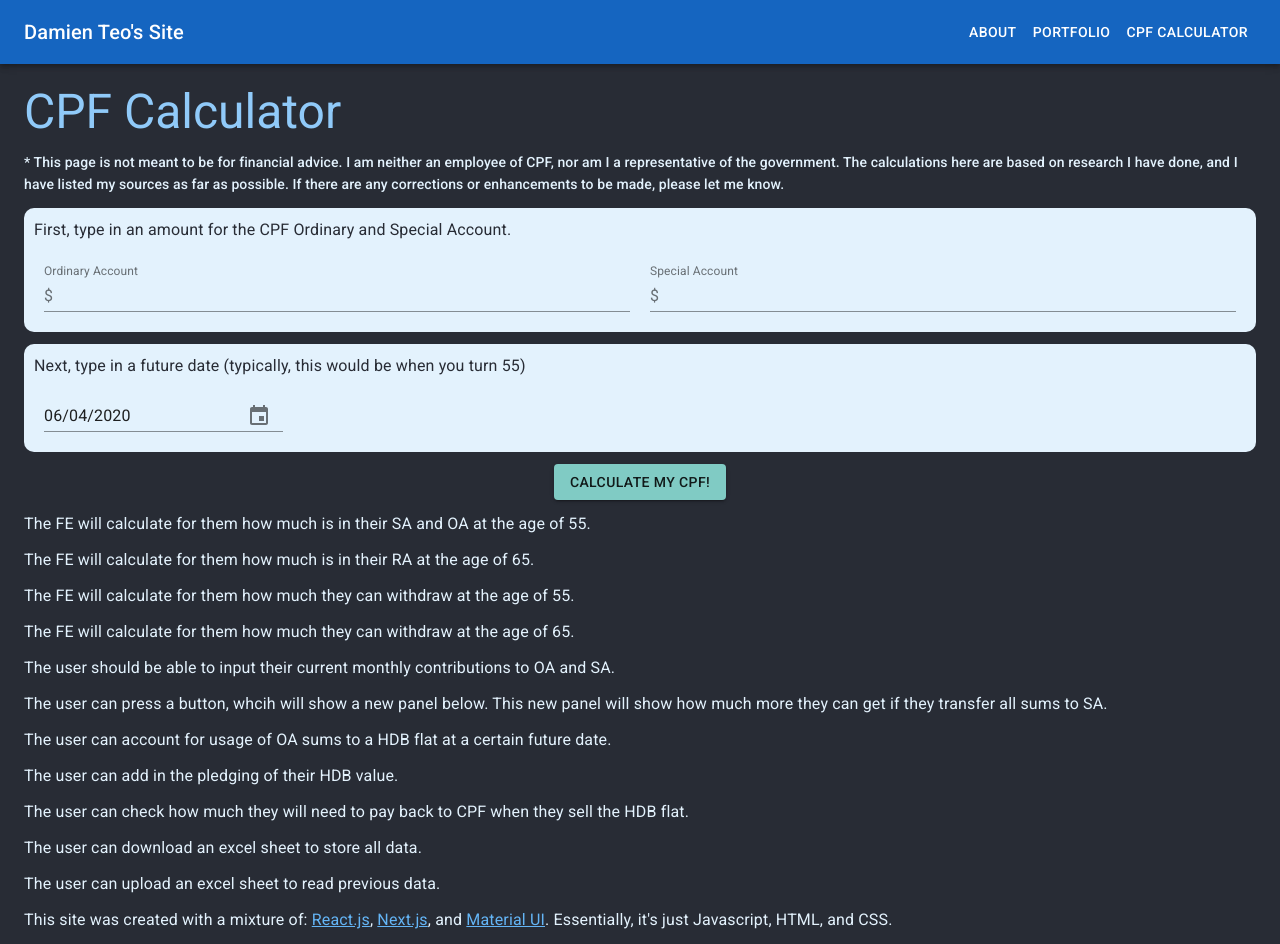
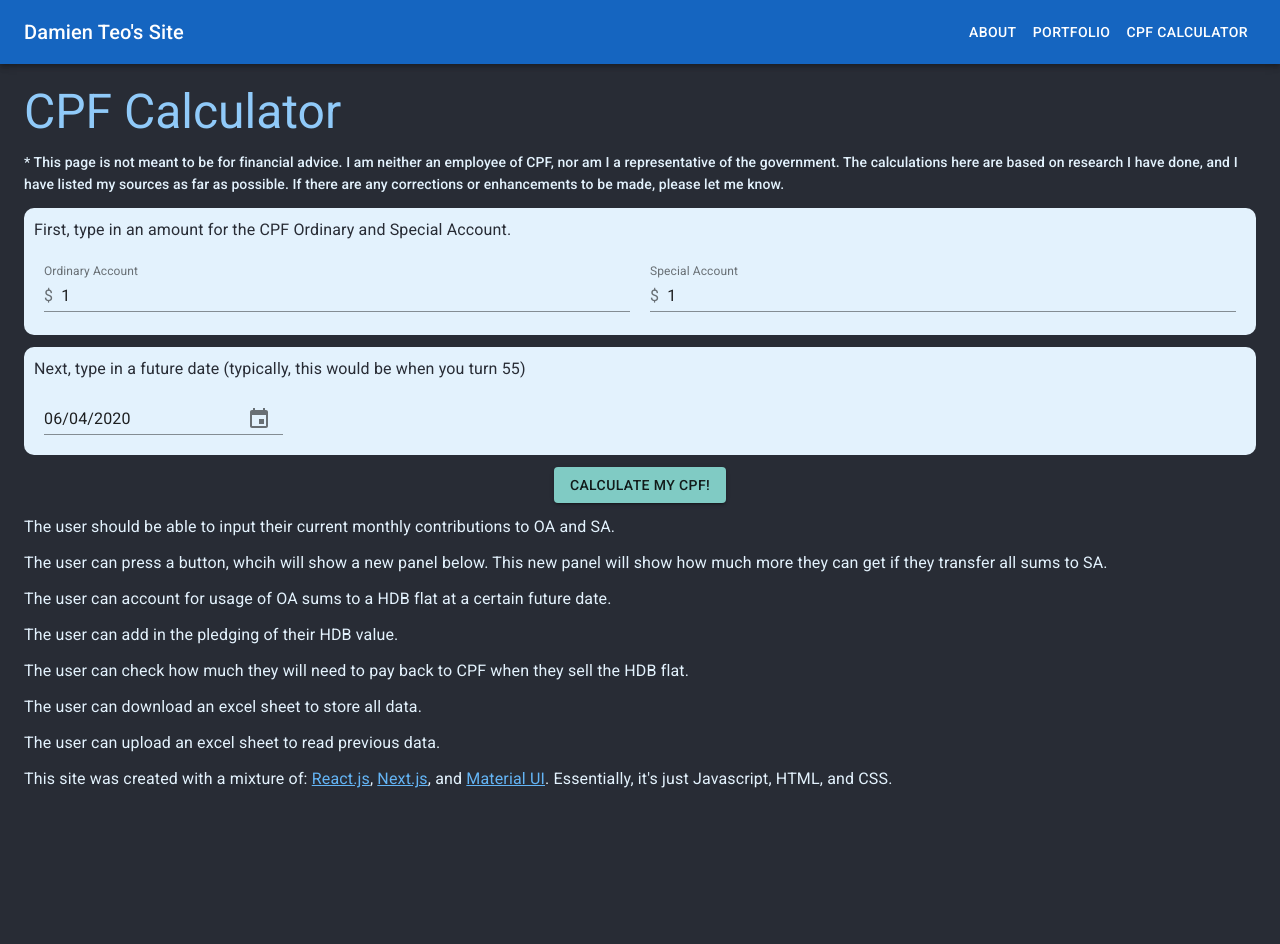
Before and after one commit to damienteo/my-app, a Next.js app: page /cpf-calculator in a window 1280 px wide. After the commit the page ends 803 px from the top, so only its background shows below. Built offline with nearby package versions, Linux system fonts and the light colour scheme.

Commit message:
Add calculation functions

```diff
--- a/components/common/currencyInput.jsx
+++ b/components/common/currencyInput.jsx
@@ -1,13 +1,14 @@
 import React from 'react'
 import {
   FormControl,
+  FormHelperText,
   Input,
   InputAdornment,
   InputLabel,
 } from '@material-ui/core/'
 
 const CurrencyInput = (props) => {
-  const { label, value, field, handleChange } = props
+  const { label, value, field, handleChange, error, helperText } = props
 
   return (
     <FormControl fullWidth>
@@ -17,8 +18,10 @@ const CurrencyInput = (props) => {
         value={value}
         onChange={handleChange(field)}
         type="number"
+        error={error}
         startAdornment={<InputAdornment position="start">$</InputAdornment>}
       />
+      <FormHelperText id="component-error-text">{helperText}</FormHelperText>
     </FormControl>
   )
 }
--- a/components/views/cpfCalculator.jsx
+++ b/components/views/cpfCalculator.jsx
@@ -13,6 +13,7 @@ import ExternalLink from '../common/externalLink'
 import CurrencyInput from '../common/currencyInput'
 import Section from '../common/section'
 import { cyan, teal } from '@material-ui/core/colors/'
+import { calculateFutureValues } from '../../utils/cpfCalculator'
 
 const useStyles = makeStyles((theme) => ({
   paragraph: {
@@ -24,6 +25,7 @@ const useStyles = makeStyles((theme) => ({
   },
   buttonWrapper: {
     textAlign: 'center',
+    marginBottom: `${theme.spacing(1.5)}px`,
   },
   button: {
     backgroundColor: teal[200],
@@ -48,15 +50,55 @@ const CPFCalculatorPage = () => {
   const classes = useStyles()
 
   const [values, setValues] = useState({
-    ordinaryAccount: '',
-    specialAccount: '',
+    ordinaryAccount: 1,
+    specialAccount: 1,
   })
   const [selectedDate, handleDateChange] = useState(new Date())
+
+  const [errors, setErrors] = useState({})
+  const [isCalculating, setCalculating] = useState(false)
+
+  const [futureValues, setFutureValues] = useState({
+    yearsTill55: undefined,
+    ordinaryAccount: undefined,
+    specialAccount: undefined,
+  })
+
+  const validateValues = () => {
+    const nextErrors = {}
+
+    Object.keys(values).map((field) => {
+      if (values[field] < 1) {
+        nextErrors[field] = 'Please enter a value larger than 0'
+      } else {
+        nextErrors[field] = undefined
+      }
+    })
+
+    setErrors({ ...nextErrors })
+
+    return nextErrors
+  }
 
   const handleChange = (prop) => (event) => {
     setValues({ ...values, [prop]: event.target.value })
   }
-  console.log('selectedDate', selectedDate)
+
+  const handleSubmit = () => {
+    const nextErrors = validateValues()
+
+    const isCorrectInput = Object.values(nextErrors).every(
+      (el) => el === undefined
+    )
+
+    if (isCorrectInput) {
+      const nextFutureValues = calculateFutureValues(values, selectedDate)
+      setFutureValues(nextFutureValues)
+      console.log('futureValues', futureValues)
+      setCalculating(true)
+    }
+  }
+
   return (
     <MuiPickersUtilsProvider utils={DateFnsUtils}>
       <Layout>
@@ -78,11 +120,18 @@ const CPFCalculatorPage = () => {
           </Paragraph>
           <Grid container>
             {cpfAccounts.map((account) => (
-              <Grid item sm={6} className={classes.inputWrapper}>
+              <Grid
+                item
+                sm={6}
+                className={classes.inputWrapper}
+                key={account.field}
+              >
                 <CurrencyInput
                   value={values[account.field]}
                   label={account.label}
                   field={account.field}
+                  error={errors && errors[account.field]}
+                  helperText={errors && errors[account.field]}
                   handleChange={handleChange}
                 />
               </Grid>
@@ -106,27 +155,40 @@ const CPFCalculatorPage = () => {
           </Grid>
         </Section>
         <div className={classes.buttonWrapper}>
-          <Button variant="contained" className={classes.button}>
+          <Button
+            variant="contained"
+            className={classes.button}
+            onClick={handleSubmit}
+          >
             Calculate my CPF!
           </Button>
         </div>
 
-        <Paragraph>
-          The FE will calculate for them how much is in their SA and OA at the
-          age of 55.
-        </Paragraph>
-        <Paragraph>
-          The FE will calculate for them how much is in their RA at the age of
-          65.
-        </Paragraph>
-        <Paragraph>
-          The FE will calculate for them how much they can withdraw at the age
-          of 55.
-        </Paragraph>
-        <Paragraph>
-          The FE will calculate for them how much they can withdraw at the age
-          of 65.
-        </Paragraph>
+        {/* Calculation*/}
+        {isCalculating && (
+          <Section>
+            <Paragraph className={classes.paragraph}>
+              The FE will calculate for them how much is in their SA and OA at
+              the age of 55.
+            </Paragraph>
+            {futureValues.ordinaryAccount}
+            {futureValues.specialAccount}
+            {futureValues.yearsTill55}
+            <Paragraph className={classes.paragraph}>
+              The FE will calculate for them how much is in their RA at the age
+              of 65.
+            </Paragraph>
+            <Paragraph className={classes.paragraph}>
+              The FE will calculate for them how much they can withdraw at the
+              age of 55.
+            </Paragraph>
+            <Paragraph className={classes.paragraph}>
+              The FE will calculate for them how much they can withdraw at the
+              age of 65.
+            </Paragraph>
+          </Section>
+        )}
+
         <Paragraph>
           The user should be able to input their current monthly contributions
           to OA and SA.
--- a/package.json
+++ b/package.json
@@ -14,6 +14,7 @@
     "@material-ui/icons": "^4.9.1",
     "@material-ui/pickers": "^3.2.10",
     "date-fns": "^2.11.1",
+    "moment": "^2.24.0",
     "next": "9.3.4",
     "react": "16.13.1",
     "react-dom": "16.13.1"
--- /dev/null
+++ b/utils/cpfCalculator.js
@@ -0,0 +1,46 @@
+import moment from 'moment'
+
+const cpfValues = {
+  baseRate: 1,
+  ordinaryIR: 0.025,
+  specialIR: 0.04,
+  bonusIR: 0.01,
+  bonusAmtCap: 60000,
+  ordinaryAmtCap: 20000,
+}
+
+const getDuration = (selectedDate) => {
+  const current = moment()
+  const endDate = moment(selectedDate)
+  const duration = endDate.diff(current, 'years')
+  return duration
+}
+
+export const calculateFutureValues = (values, selectedDate) => {
+  const { ordinaryAccount, specialAccount } = values
+
+  const {
+    baseRate,
+    ordinaryIR,
+    specialIR,
+    bonusIR,
+    bonusAmtCap,
+    ordinaryAmtCap,
+  } = cpfValues
+
+  const duration = getDuration(selectedDate)
+
+  const ordinaryInterestRate = baseRate + ordinaryIR
+  const specialInterestRate = baseRate + specialIR
+
+  const nextOrdinaryAccount =
+    ordinaryAccount * Math.pow(ordinaryInterestRate, duration)
+  const nextSpecialAccount =
+    specialAccount * Math.pow(specialInterestRate, duration)
+
+  return {
+    ordinaryAccount: nextOrdinaryAccount,
+    specialAccount: nextSpecialAccount,
+    yearsTill55: duration,
+  }
+}
```
Also changed, not shown: components/common/buttonLink.jsx (+13 -12 lines), 2 other files (tests, documents, lock files or other folders).
